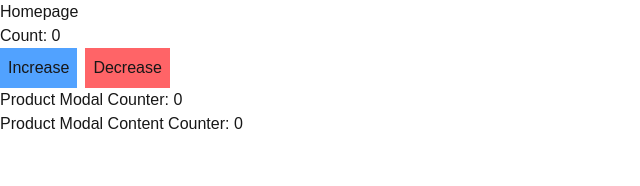
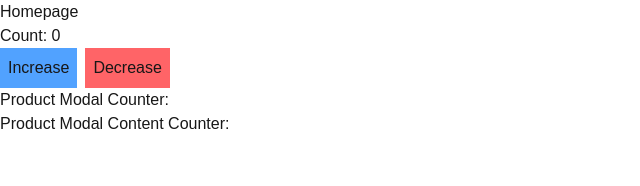
Before and after one commit to crazymeeks/next-js-codexa, a Next.js app: page / in a window 1280 px wide. Shown: the top 186 px of the page, without its empty margins (0-640 px from the left). Built offline with nearby package versions, Linux system fonts and the light colour scheme.

Commit message:
implement handleIncrease in redux

```diff
--- a/src/components/products/ProductList.js
+++ b/src/components/products/ProductList.js
@@ -1,31 +1,26 @@
 'use client';
 
-import { useState } from "react";
 import ProductModal from "./ProductModal";
 import { useDispatch, useSelector } from "react-redux";
-
+import { cartSlice } from "@/redux/features/cart/cartSlice";
 
 const ProductList = () => {
 
+  const cart = useSelector((state) => state.cart);
 
-  const cart = useSelector((state) => state.cart);
-  console.log('redux counter: ', cart.counter);
   const dispatch = useDispatch();
 
-  const [counter, setCounter] = useState(0);
-
-
   const handleIncrease = () => {
-    setCounter((prev) => prev + 1);
+    dispatch(cartSlice.actions.handleIncrease());
   };
 
   const handleDecrease = () => {
-    setCounter((prev) => prev - 1);
+
   };
 
   return (
     <>
-      <div>Count: {counter}</div>
+      <div>Count: {cart.counter}</div>
       <div className="flex gap-2">
         <button
           onClick={handleIncrease}
@@ -39,7 +34,7 @@ const ProductList = () => {
         </button>
       </div>
 
-      <ProductModal counter={counter}/>
+      <ProductModal/>
     </>
   );
 };
--- a/src/components/products/ProductModal.js
+++ b/src/components/products/ProductModal.js
@@ -1,11 +1,11 @@
 import ProductModalContent from "./ProductModalContent";
 
-const ProductModal = ({counter}) => {
+const ProductModal = () => {
 
     return (
       <>
-      <div>Product Modal Counter: {counter}</div>
-      <ProductModalContent counter={counter}/>
+      <div>Product Modal Counter: </div>
+      <ProductModalContent/>
     </>
     );
 
--- a/src/components/products/ProductModalContent.js
+++ b/src/components/products/ProductModalContent.js
@@ -1,9 +1,9 @@
-const ProductModalContent = ({counter}) => {
+const ProductModalContent = () => {
 
 
   return (
       <>
-      <div>Product Modal Content Counter: {counter}</div>
+      <div>Product Modal Content Counter: </div>
     </>
     );
 };
--- a/src/redux/features/cart/cartSlice.js
+++ b/src/redux/features/cart/cartSlice.js
@@ -5,12 +5,14 @@ export const cartSlice = createSlice({
   name: 'cart',
 
   initialState: {
-    counter: 1
+    counter: 0
   },
 
   reducers: {
 
-    handleIncrease: (state) => {},
+    handleIncrease: (state) => {
+      state.counter++;
+    },
 
     handleDecrease: (state) => {},
   }
```
